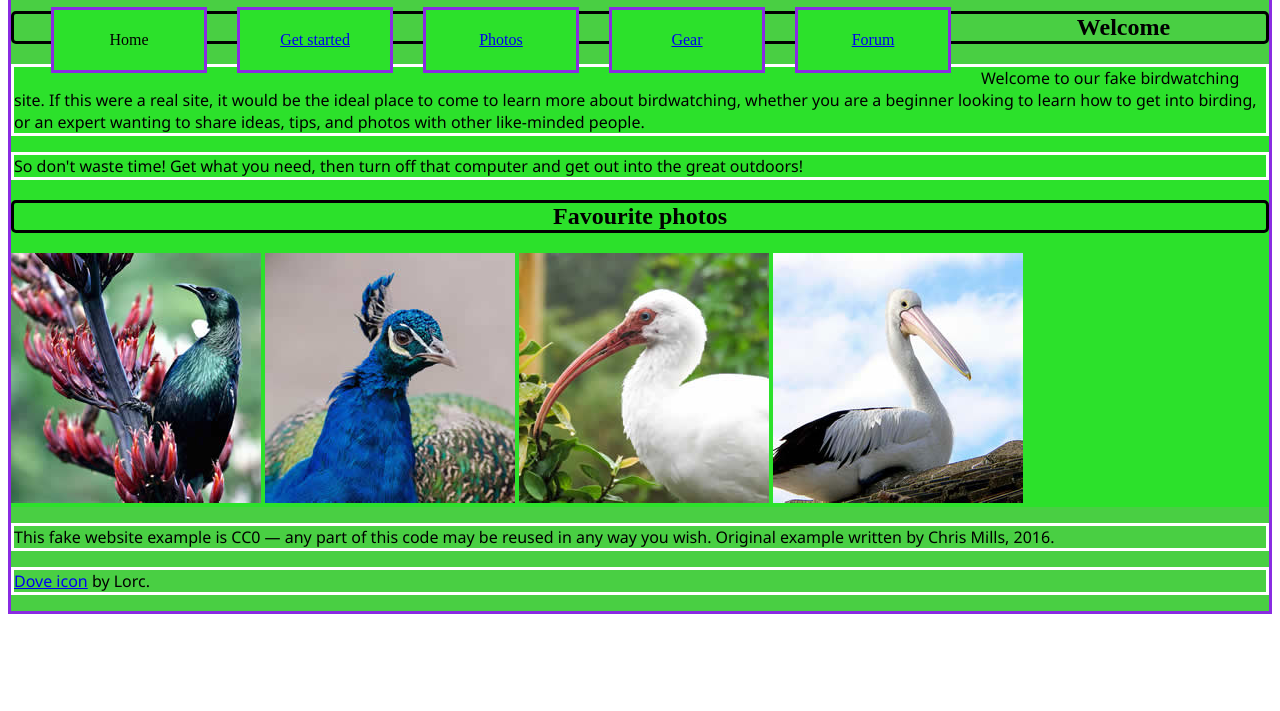
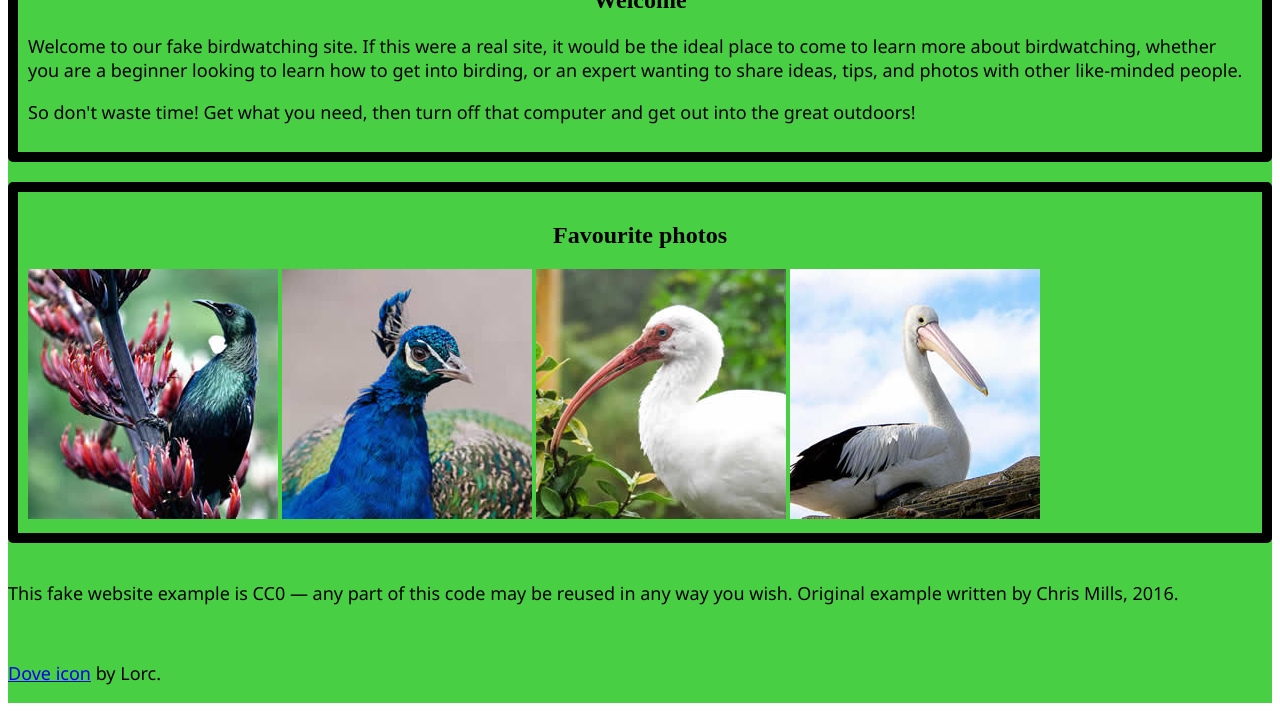
Before and after one commit to ElGuapoMunchie/M4.2-Lab, a plain HTML site: page assets/index.html in a window 1280 px wide. Shown: the part 271-982 px from the top of the page. Before the commit the page ends 893 px from the top, so only its background shows below. Drawn offline with Linux system fonts and the light colour scheme.

Commit message:
Working on grid layout

```diff
--- a/assets/index.html
+++ b/assets/index.html
@@ -13,13 +13,20 @@
 </head>
 
 <body>
+
+  <!-- Display Header Contents and Logo -->
   <div class="wrapper">
+    <section>
       <h1>Birdwatching</h1>
       <div class="box">
         <div class="img">
           <img src="dove.png" alt="a simple dove logo">
         </div>
       </div>
+    </section>
+
+    <!-- Create the menu bar across the screen -->
+    <div class="menu">
       <ul>
         <li><span>Home</span></li>
         <li><a href="#">Get started</a></li>
@@ -27,17 +34,20 @@
         <li><a href="#">Gear</a></li>
         <li><a href="#">Forum</a></li>
       </ul>
+    </div>
 
-
+    <!-- Create grid layout for 'Welcome' and 'Favorite Photos' sections -->
+    <div class="container">
+      <div>
         <h2>Welcome</h2>
 
-    <div class="text-box">
         <p>Welcome to our fake birdwatching site. If this were a real site, it would be the ideal place to come to learn
           more about birdwatching, whether you are a beginner looking to learn how to get into birding, or an expert
           wanting to share ideas, tips, and photos with other like-minded people.</p>
 
         <p>So don't waste time! Get what you need, then turn off that computer and get out into the great outdoors!</p>
-
+      </div>
+      <div>
         <h2>Favourite photos</h2>
 
         <a href="favorite-1.jpg"><img src="favorite-1_th.jpg"
@@ -48,7 +58,6 @@
             alt="Top half of a large bird with white plumage, very long curved narrow light colored break, links to larger version of the image"></a>
         <a href="favorite-4.jpg"><img src="favorite-4_th.jpg"
             alt="Large bird, mostly white plumage with black plumage on back and rear, long straight white beak, links to larger version of the image"></a>
-
       </div>
 
       <p>This fake website example is CC0 — any part of this code may be reused in any way you wish. Original example
@@ -56,7 +65,9 @@
 
       <p><a href="http://game-icons.net/lorc/originals/dove.html">Dove icon</a> by Lorc.</p>
 
+    </div>
 
+    <!-- End wrapper -->
   </div>
 </body>
 
--- a/assets/style.css
+++ b/assets/style.css
@@ -1,34 +1,32 @@
+section{
+  display: flex;
+  align-items: center;
+  justify-content: space-around;
+
+  /* Display border for easier visualization */
+  /* border-style: dashed; */
+}
+
 h1{
+  display:block;
   font-style:oblique;
   font-family:Cambria, Cochin, Georgia, Times, 'Times New Roman', serif;
   font-size:50px;
   text-shadow: 0px 3px 10px rgb(55, 55, 55);
-  /* filter: drop-shadow(0px 0px 7px grey); */
   text-align: center;
   text-transform: uppercase;
-  border-style:solid;
 
-}
-
-h2{
-  text-align: center;
-  border-radius: 5px;
-  border-color: black;
-  border-style:solid;
-}
-
-p {
-  font-family:'Segoe UI', Tahoma, Geneva, Verdana, sans-serif;
-  font-size: medium;
-  border-style:solid;
-  border-color: white;
+  /* Display border to make it easier to visualize */
+  /* border-style:solid; */
 }
 
 .box{
-  border-style: solid;
-  border-color: blueviolet;
   width: 100px;
   text-align: right;
+
+  /* Create border for easier visualization */
+  /* border-style: solid;
+  border-color: rgb(255, 255, 255); */
 }
 
 img{
@@ -36,29 +34,76 @@ img{
 }
 
 .wrapper{
-  border-style: solid;
-  border-color: blueviolet;
   background-color: rgb(73, 207, 67);
-}
 
-.text-box, ul{
-  background-color: rgb(44, 225, 43);
+  /* Create border for easier visualization */
+  /* border-width: 8px;
+  border-style: dashed;
+  border-color: blueviolet; */
 }
 
 li{
-  border-style: solid;
-  border-color: blueviolet;
-  background-color: rgb(44, 225, 43);
+  font-size: x-large;
+  text-transform:uppercase;
   float: left;
   list-style: none;
   text-align: center;
-  margin-right: 30px;
-  width: 150px;
-  line-height: 60px;
+  width: 200px;
+
+  /* Border options to help view item's location */
+  /* border-style: solid;
+  border-color: black; */
 }
 
-.border-text-box{
+.menu{
+  background-color: rgb(44, 225, 43);
+  display:flex;
+  align-items:center;
+  justify-content:space-around;
+  flex-direction: row;
+
+  /* Display border to make it easier to visualize */
+  /* border-style: solid;
+  border-color: rgb(246, 7, 7); */
+}
+
+.container{
+  display:grid;
+}
+
+.container{
+  display: grid;
+  grid-template-columns:2fr, 1fr;
+  gap: 20px;
+
+  /* Display border for easier visualization */
+  /* border-width: 20px;
+  border-style: solid; */
+}
+
+.container > div{
+  border-radius: 5px;
+  padding: 10px;
+
+  /* Display border for easier visualization */
   border-style: solid;
-  border-color: rgb(255, 6, 205);
-  background-color: green;
+  border-width: 10px;
 }
+
+h2{
+  text-align: center;
+
+  /* Create border for easier visualization */
+  /* border-width: 5px;
+  border-color: black;
+  border-style:solid; */
+}
+
+p {
+  font-family:'Segoe UI', Tahoma, Geneva, Verdana, sans-serif;
+  font-size: large;
+
+  /* Create border for easier visualization */
+  /* border-style:solid;
+  border-color: white; */
+}
```
Lines whose indentation alone changed are shown as unchanged.
